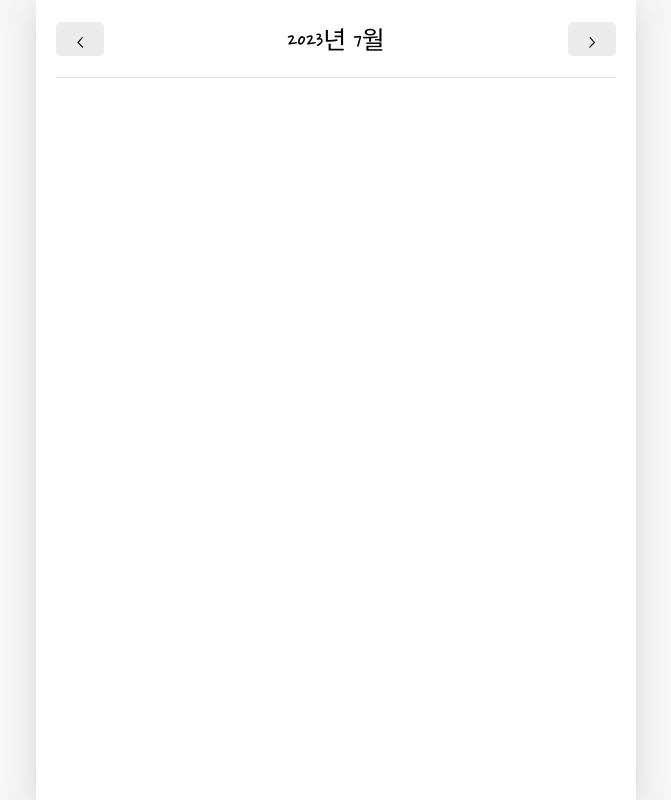
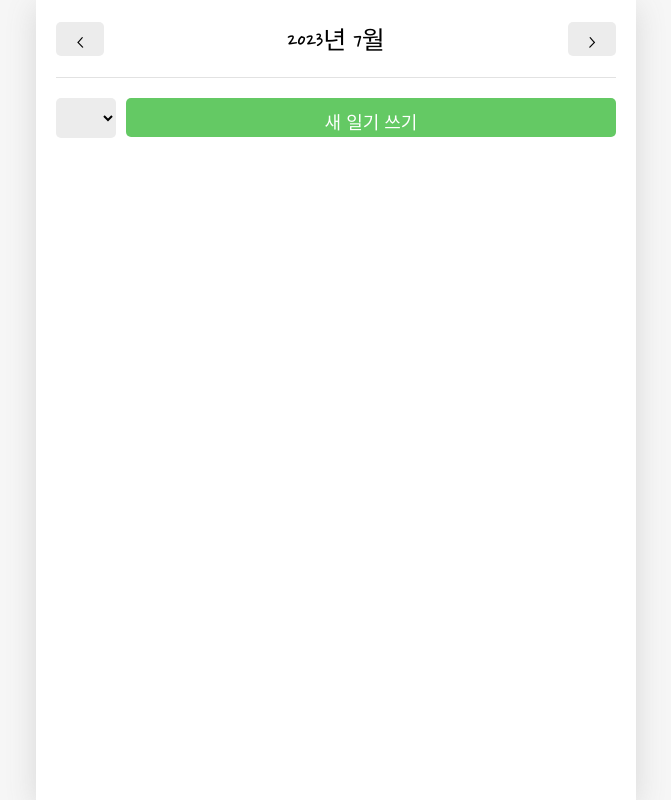
Before and after one commit to kang-gicheon/emotions_diary, a React (Create React App) app in the folder diary/: page / in a window 1280 px wide. Shown: the whole page, without its empty margins (304-975 px from the left). Built offline with nearby package versions, Linux system fonts and the light colour scheme; a web font is replaced by a local one.

Commit message:
상단부 - 새 일기 작성 레이아웃(ui) 구현
home.js 적용

```diff
--- /dev/null
+++ b/diary/src/component/DiaryList.css
@@ -0,0 +1,36 @@
+.DiaryList {
+
+}
+
+.DiaryList .menu_wrapper {
+
+    margin-top: 20px;
+    margin-bottom: 30px;
+    display: flex;
+    justify-content: space-between;
+
+}
+
+.DiaryList .left_col select {
+    margin-right: 10px;
+    border: none;
+    border-radius: 5px;
+    background-color: #ececec;
+
+    padding-top: 10px;
+    padding-bottom: 10px;
+    padding-left: 20px;
+    padding-right: 20px;
+
+    cursor: pointer;
+    font-family: "Nanum Pen Script";
+    font-size: 18px;
+}
+
+.DiaryList .menu_wrapper .right_col {
+    flex-grow: 1;
+}
+
+.DiaryList .menu_wrapper .right_col button {
+    width: 100%;
+}
--- /dev/null
+++ b/diary/src/component/DiaryList.js
@@ -0,0 +1,22 @@
+// 일기리스트 하단부 구현
+
+import Button from "./Button";
+import "./DiaryList.css";
+
+// 일기 리스트 렌더링을 위한 부모인 home에서 필터링 된 일기를 props로
+const DiaryList = ({ data }) => {
+  return (
+    <div className="DiaryList">
+      <div className="menu_wrapper">
+        <div className="left_col">
+          <select></select>
+        </div>
+        <div className="right_col">
+          <Button type={"positive"} text={"새 일기 쓰기"} />
+        </div>
+      </div>
+    </div>
+  );
+};
+
+export default DiaryList;
--- a/diary/src/pages/Home.js
+++ b/diary/src/pages/Home.js
@@ -4,6 +4,7 @@ import Button from "../component/Button";
 import Header from "../component/Header";
 import { DiaryStateContext } from "../App";
 import { getMonthRangeByDate } from "../util";
+import DiaryList from "../component/DiaryList";
 
 const Home = () => {
   // 일기 데이터를 공급, useContext를 호출하며 인수로 DiaryStateContext 전달
@@ -48,6 +49,8 @@ const Home = () => {
         leftChild={<Button text={"<"} onClick={onDecreaseMonth} />} // 버튼을 클릭시 한달씩 뒤로
         rightChild={<Button text={">"} onClick={onIncreaseMonth} />} // 버튼을 클릭시 한달씩 앞으로
       />
+
+      <DiaryList data={filteredData} />
     </div>
   );
 };
```
